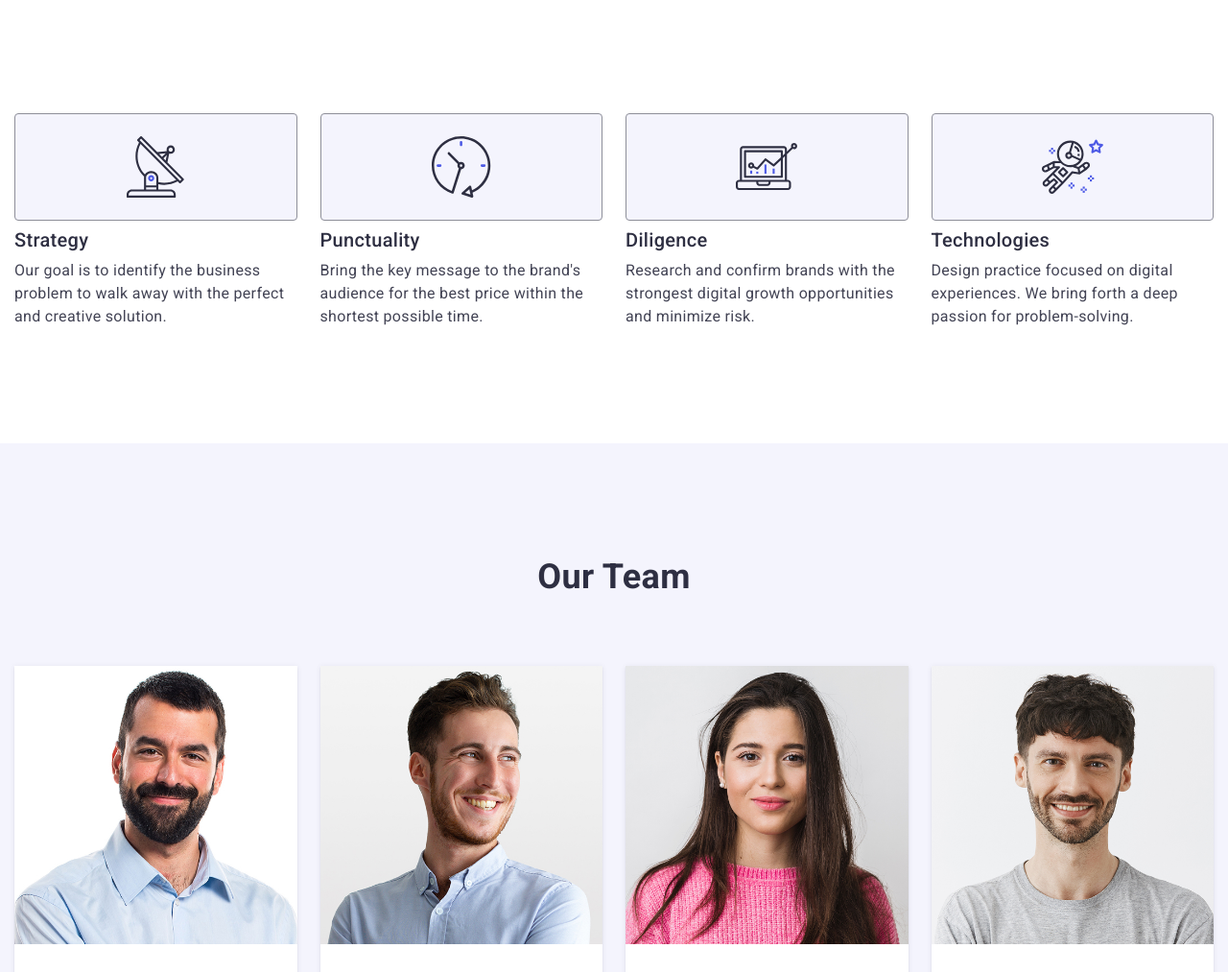
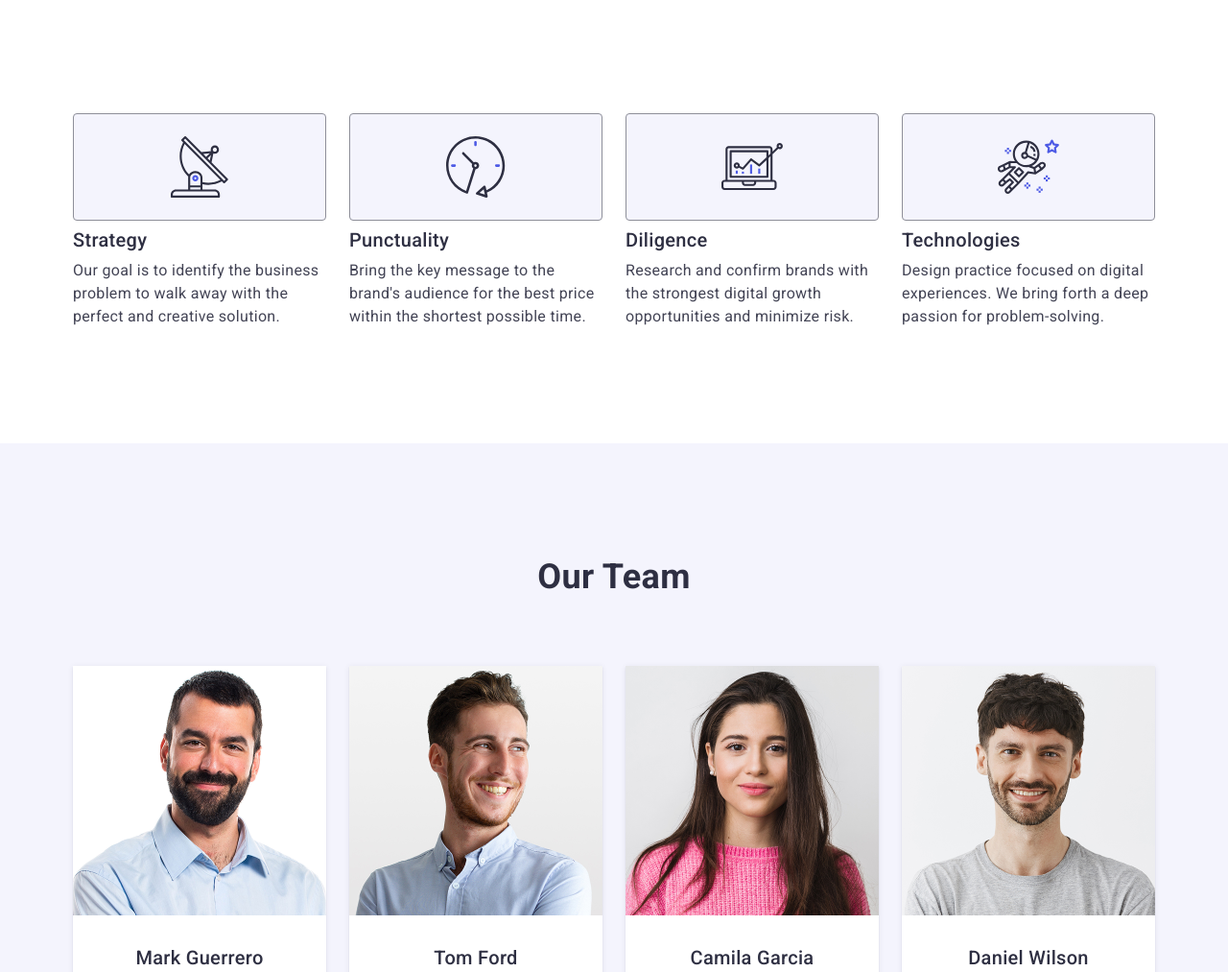
Before and after one commit to ArtemIshchenkO-hub/goit-markup-hw-06, a plain HTML site: page index.html in a window 1280 px wide. Shown: the part 675-1688 px from the top of the page at 96% size. Drawn offline with nearby package versions, Linux system fonts and the light colour scheme.

Commit message:
Some problems width container

```diff
--- a/css/common.css
+++ b/css/common.css
@@ -165,7 +165,7 @@
   }
 
   .container {
-    max-width: none;
+    max-width: 1158px;
     padding: 0 15px;
   }
 }
```
